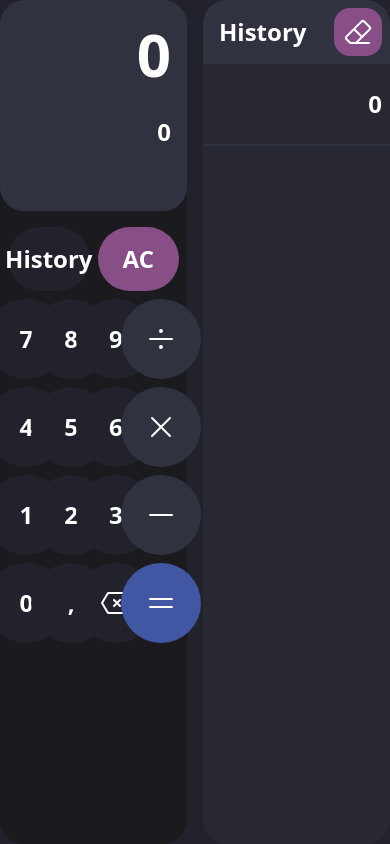
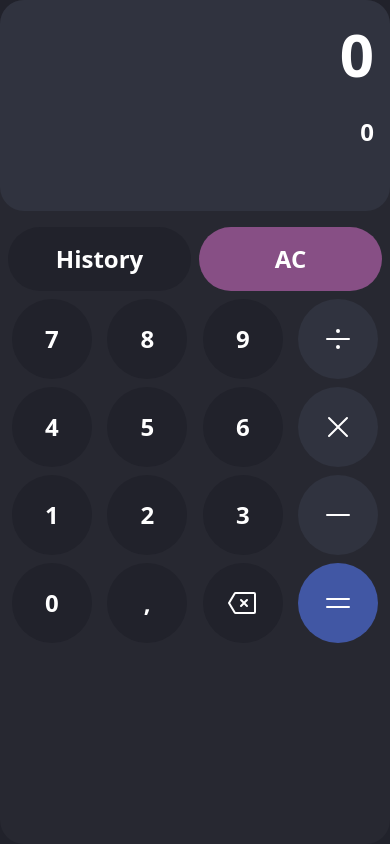
Before and after one commit to shandskeptic/Calculator-App-with-React, a React (Vite) app: page / in a window 390 px wide. Shown: the top 844 px of the page. Built offline with nearby package versions, Linux system fonts and the light colour scheme.

Commit message:
mobile responsive

```diff
--- a/src/components/Layout.jsx
+++ b/src/components/Layout.jsx
@@ -5,12 +5,12 @@ import { Result } from './Result';
 export const Layout = () => {
 	return (
 		<>
-			<div className="flex justify-center items-center gap-4 bg-primary-400 h-screen font-semibold text-white">
-				<div className="bg-primary-600 rounded-3xl w-full md:w-1/2 lg:w-1/4 sm:1/3 h-screen">
+			<div className="flex sm:flex-row flex-col justify-center items-center gap-4 bg-primary-400 font-semibold text-white">
+				<div className="bg-primary-300 rounded-3xl w-full md:w-1/2 lg:w-1/4 h-screen">
 					<Result />
 					<Number />
 				</div>
-				<div className="bg-primary-300 rounded-3xl w-full md:w-1/2 lg:w-1/5 sm:1/4 h-screen">
+				<div className="bg-primary-300 rounded-3xl w-full md:w-1/2 lg:w-1/4 h-screen">
 					<History />
 				</div>
 			</div>
```
